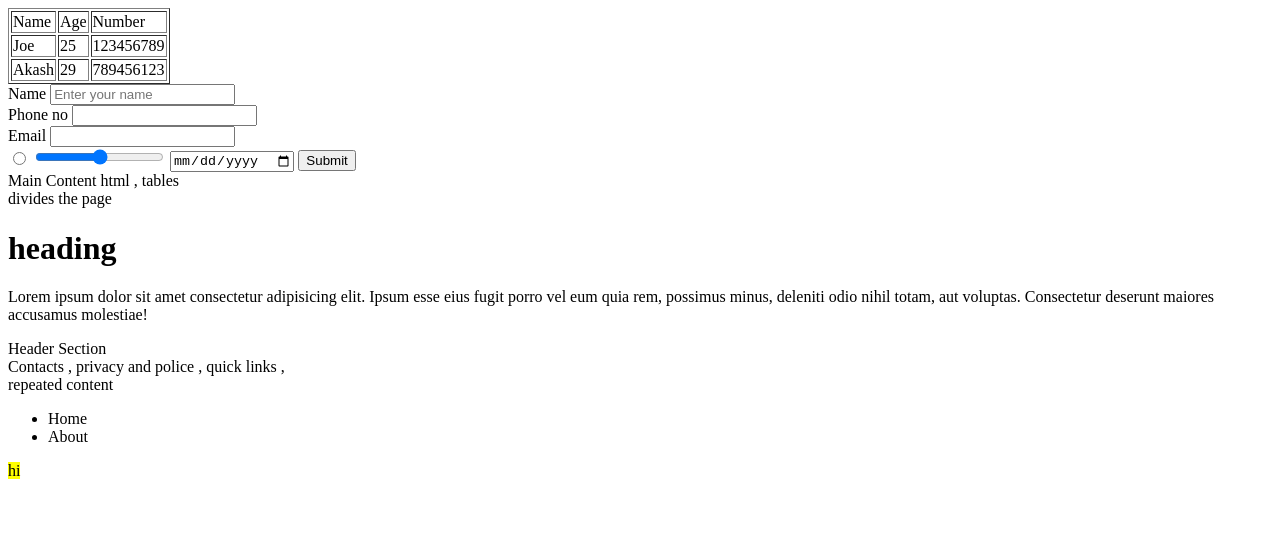
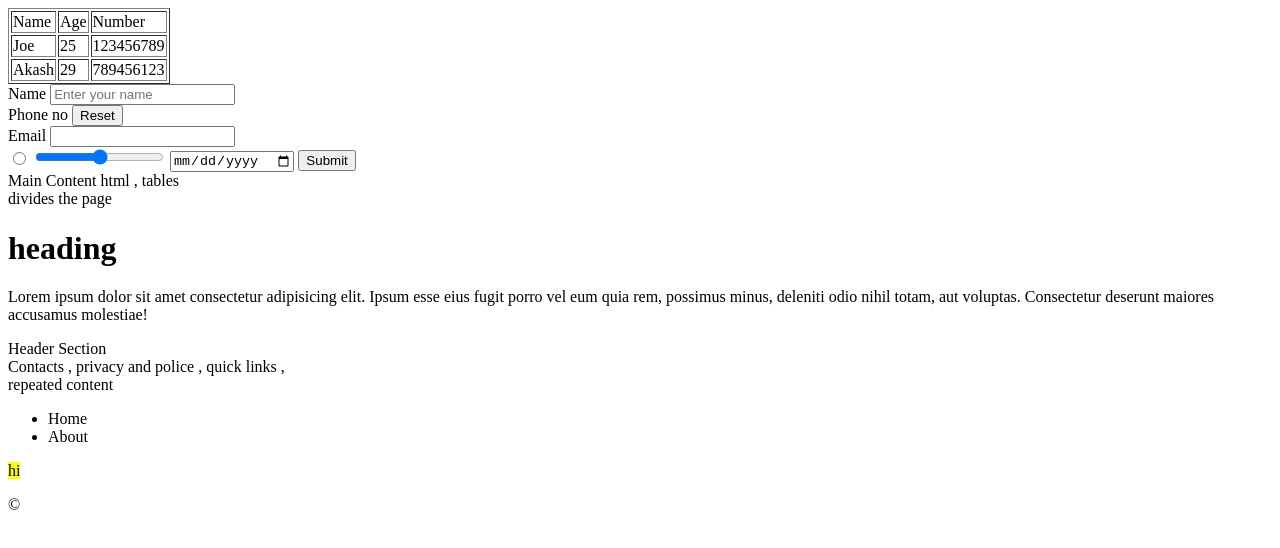
Before and after one commit to Honey-Joe/Revamp-Mern-20, a plain HTML site: page html/Day_2.html in a window 1280 px wide. Drawn offline with Linux system fonts and the light colour scheme.

Commit message:
Added Day -5 Code

```diff
--- /dev/null
+++ b/css/style.css
@@ -0,0 +1,34 @@
+/* button{
+    color: blueviolet;
+}
+
+.heading_class{
+    color: brown;
+    text-align: start;
+}
+
+#heading_id{
+    color: green;
+}
+
+h1{
+    color: red;
+}
+*{
+  text-align: center;
+} */
+
+.heading_class {
+    font-family:'Trebuchet MS', 'Lucida Sans Unicode', 'Lucida Grande', 'Lucida Sans', Arial, sans-serif;
+}
+
+p{
+    font-family: "Roboto";
+    font-size:40px ;
+    font-weight: 500;
+    font-style:italic;
+    text-align:center;
+    text-transform: capitalize;
+    line-height: 50px;
+    text-decoration: underline dotted;
+}
--- a/Day_2.html
+++ b/html/Day_2.html
@@ -7,7 +7,7 @@
     <meta name="description" content="forms and tables">
     <meta name="keywords" content="HTML Form table">
     <meta name="author" content="Honey Joe">
-    <link rel="icon" href="./HTML-ROADMAP.jpg">
+    <link rel="icon" href="../assets/HTML-ROADMAP.jpg">
   </head>
   <body>
     <table border="">
@@ -31,7 +31,7 @@
       <label for="name">Name</label>
       <input type="text" name="name" placeholder="Enter your name" /><br />
       <label for="phn">Phone no</label>
-      <input type="number" name="phn" /><br />
+      <input type="reset" name="phn" /><br />
       <label for="email">Email</label>
       <input type="email" /><br />
       <input type="radio" />
@@ -68,5 +68,6 @@
     <mark>
         hi
     </mark>
+    <p>&copy; </p>
   </body>
 </html>
```
Also changed, not shown: html/Day_5.html (added, +38 -0 lines), html/index.html (renamed from index.html, +1 -1 lines), assets/HTML-ROADMAP.jpg (renamed from HTML-ROADMAP.jpg), html/Day - 1.html (renamed from Day - 1.html).
